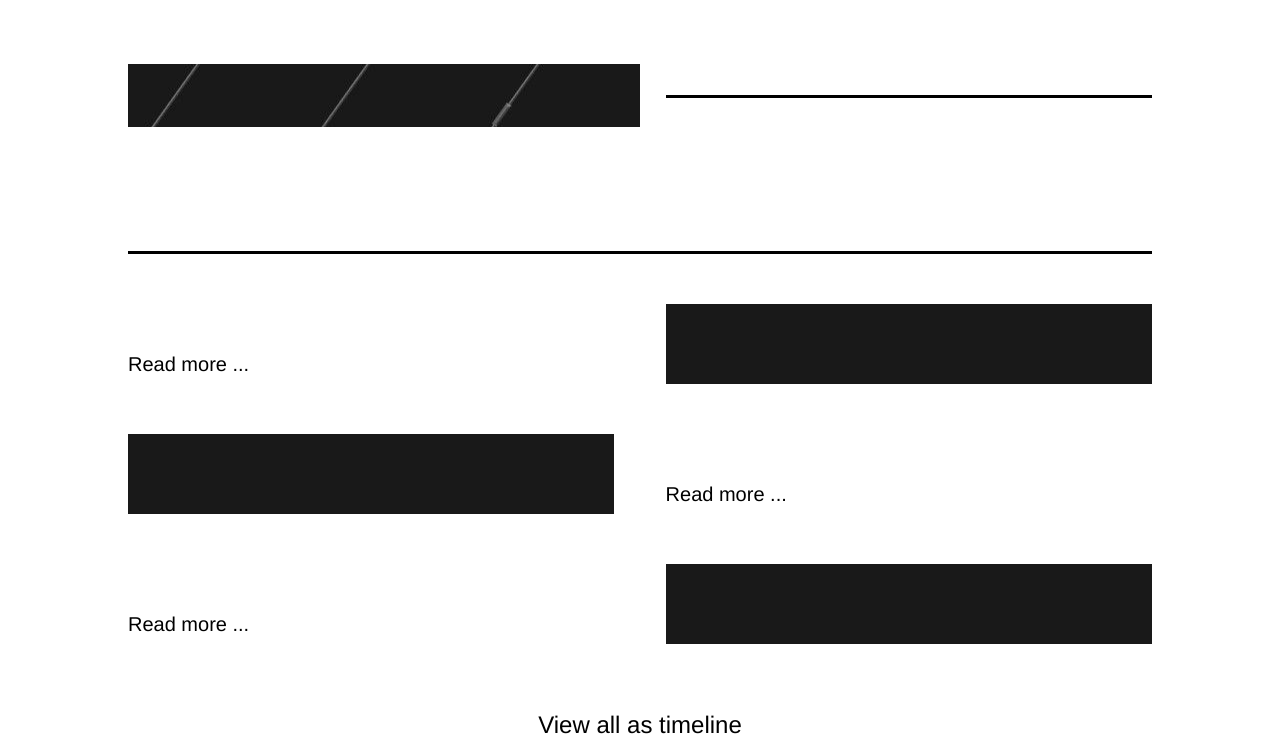
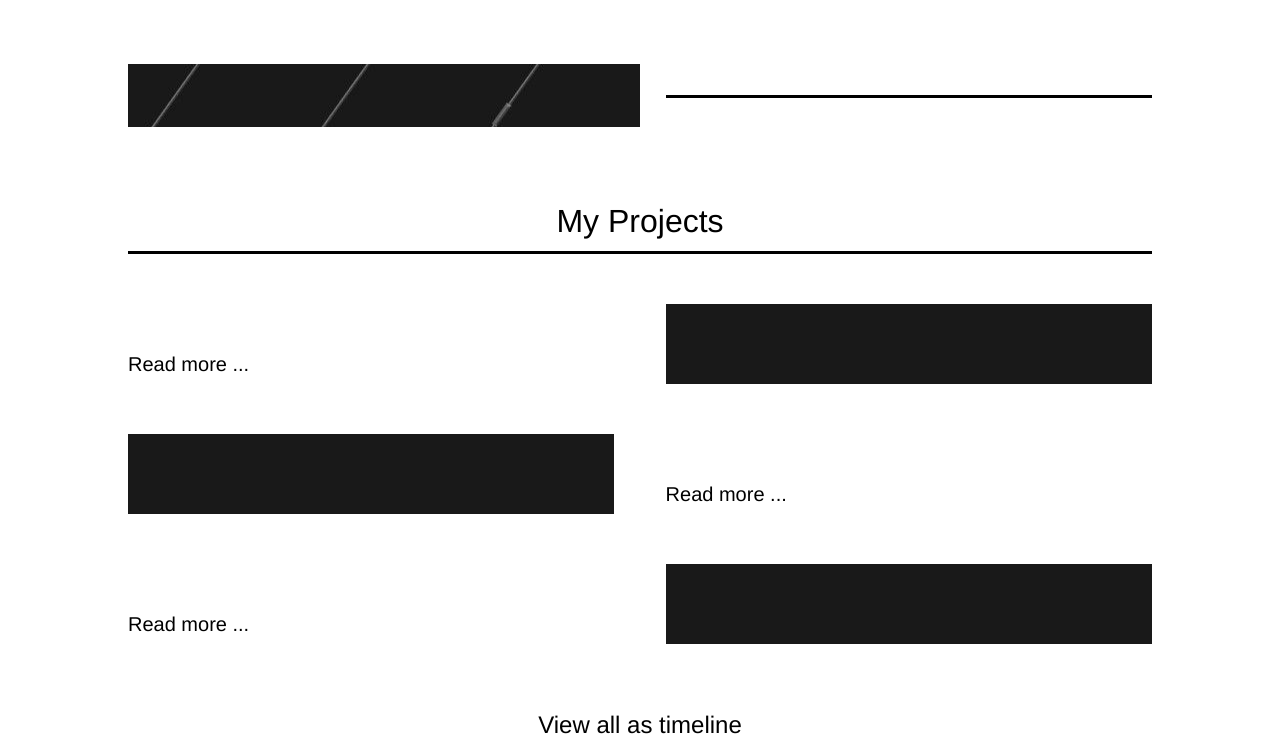
Before and after one commit to WilsonLe/Personal_Website, a website: page index.html in a window 1280 px wide. Shown: the part 800-1551 px from the top of the page. Drawn offline with nearby package versions, Linux system fonts and the light colour scheme; no server answers.

Commit message:
add 'my projects

```diff
--- a/index.html
+++ b/index.html
@@ -53,7 +53,7 @@
 
 
         <div class='projects'>
-            <div class='projectsTitle'></div>
+            <div class='projectsTitle'> My Projects</div>
             <div class='project' id='project1'>
                 <div class='projectpic'></div>
                 <div class='projecttext' id='projecttext1'>
```
